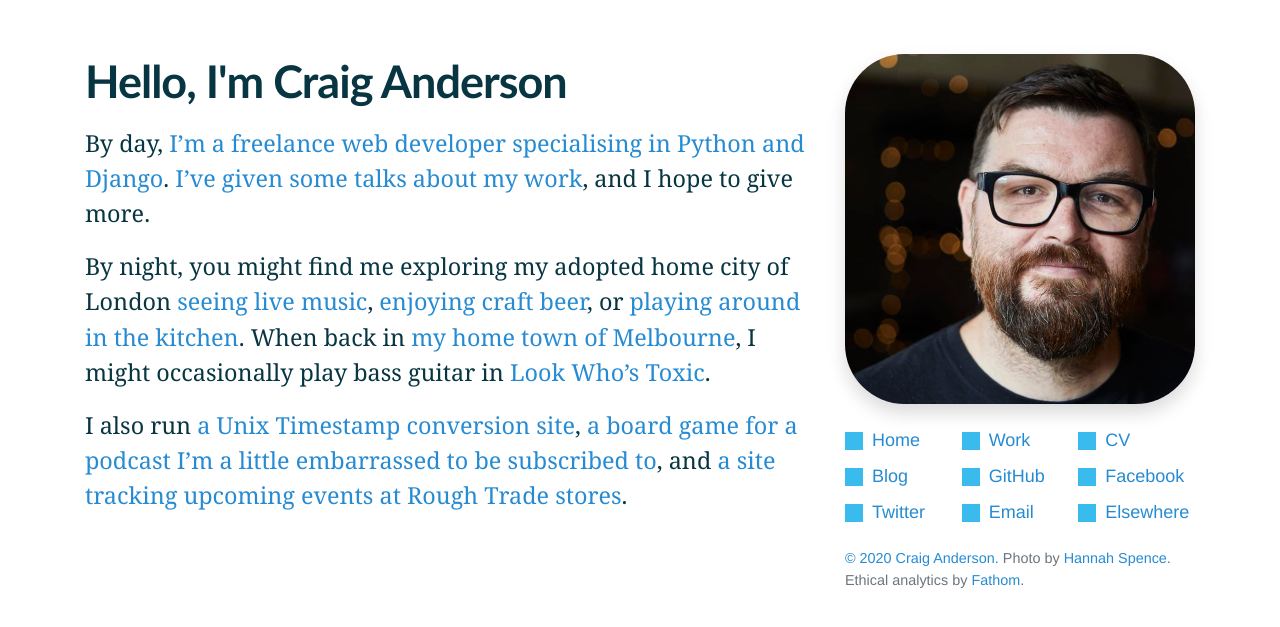
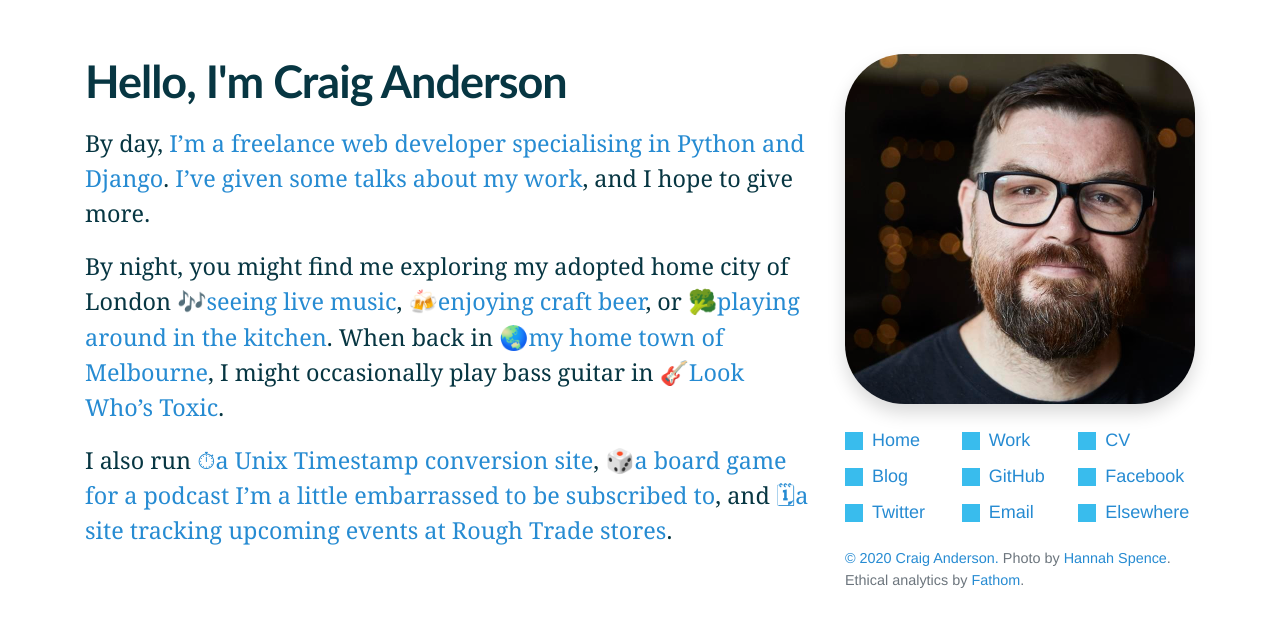
Before and after one commit to craiga/craiga.id.au, a Jekyll site: the page built from index.markdown, in a window 1280 px wide. Shown: the top 627 px of the page. Built offline with Jekyll 4.4.1, drawn with Linux system fonts in a browser that asks for light colours; our own code applies the rules of GitHub Pages for plain Markdown files; grey boxes are pictures that could not be loaded.

Commit message:
emojification

```diff
--- a/index.markdown
+++ b/index.markdown
@@ -5,6 +5,6 @@ id: home
 
 By day, [I'm a freelance web developer specialising in Python and Django](/work). [I've given some talks about my work](/talks), and I hope to give more.
 
-By night, you might find me exploring my adopted home city of London [seeing live music](https://www.songkick.com/users/craigeanderson){:data-fathom-goal-id="XESRNZMT"}, [enjoying craft beer](https://untappd.com/user/craiganderson){:data-fathom-goal-id="RI7RSBCK"}, or [playing around in the kitchen](https://www.pinterest.co.uk/craiga/things-i-cooked-that-were-great/){:data-fathom-goal-id="CPBM8UL5"}. When back in [my home town of Melbourne](/melbourne), I might occasionally play bass guitar in [Look Who's Toxic](http://lookwhostoxic.com){:data-fathom-goal-id="JUQR3XLO"}.
+By night, you might find me exploring my adopted home city of London [🎶seeing live music](https://www.songkick.com/users/craigeanderson){:data-fathom-goal-id="XESRNZMT"}, [🍻enjoying craft beer](https://untappd.com/user/craiganderson){:data-fathom-goal-id="RI7RSBCK"}, or [🥦playing around in the kitchen](https://www.pinterest.co.uk/craiga/things-i-cooked-that-were-great/){:data-fathom-goal-id="CPBM8UL5"}. When back in [🌏my home town of Melbourne](/melbourne), I might occasionally play bass guitar in [🎸Look Who's Toxic](http://lookwhostoxic.com){:data-fathom-goal-id="JUQR3XLO"}.
 
-I also run [a Unix Timestamp conversion site](https://www.unixtimesta.mp){:data-fathom-goal-id="RIVS7KEW"}, [a board game for a podcast I'm a little embarrassed to be subscribed to](http://gagh.biz/game){:data-fathom-goal-id="CDWN0BWW"}, and [a site tracking upcoming events at Rough Trade stores](https://rough-trade-calendars.craiga.id.au){:data-fathom-goal-id="FN3V3C8A"}.
+I also run [⏱a Unix Timestamp conversion site](https://www.unixtimesta.mp){:data-fathom-goal-id="RIVS7KEW"}, [🎲a board game for a podcast I'm a little embarrassed to be subscribed to](http://gagh.biz/game){:data-fathom-goal-id="CDWN0BWW"}, and [🗓a site tracking upcoming events at Rough Trade stores](https://rough-trade-calendars.craiga.id.au){:data-fathom-goal-id="FN3V3C8A"}.
```
